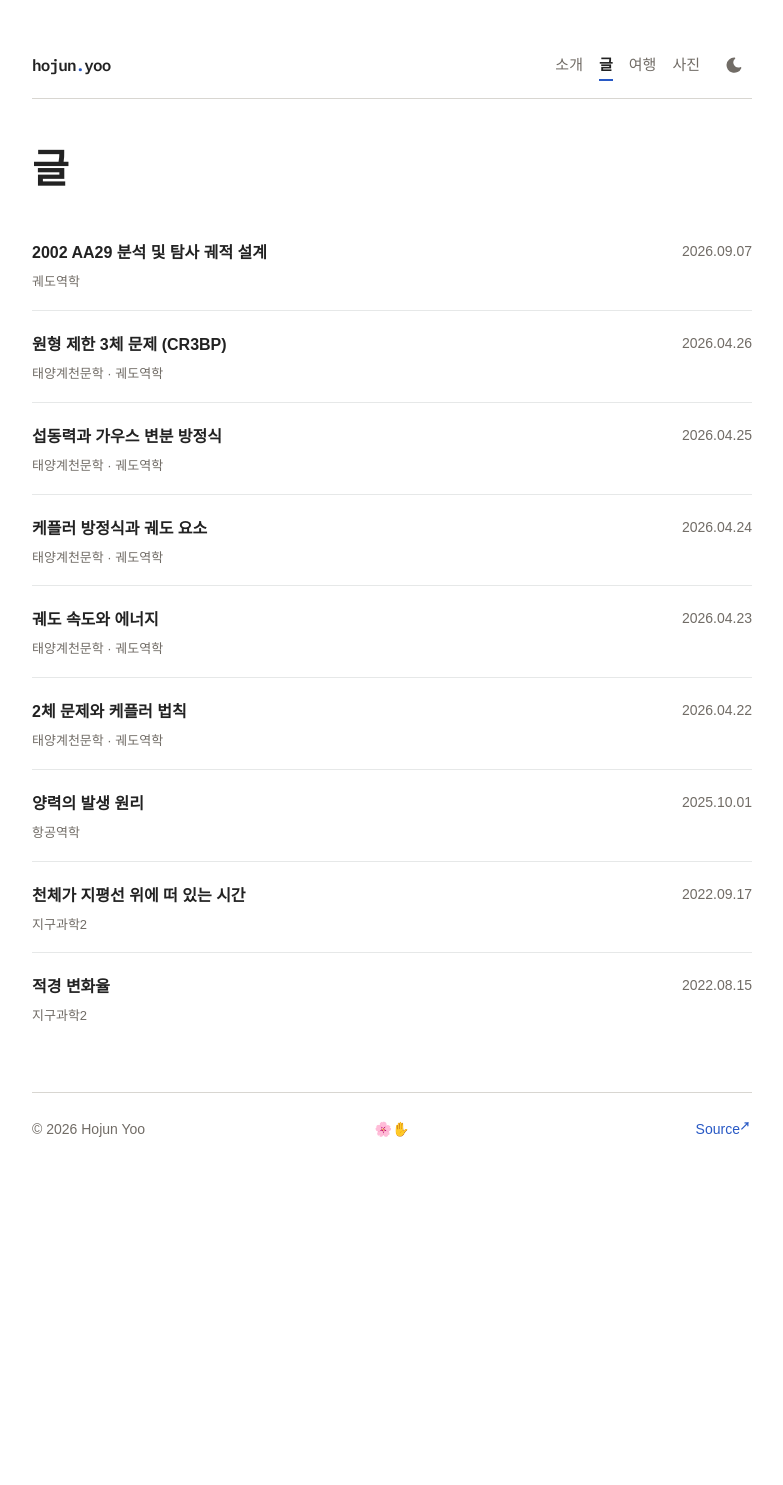
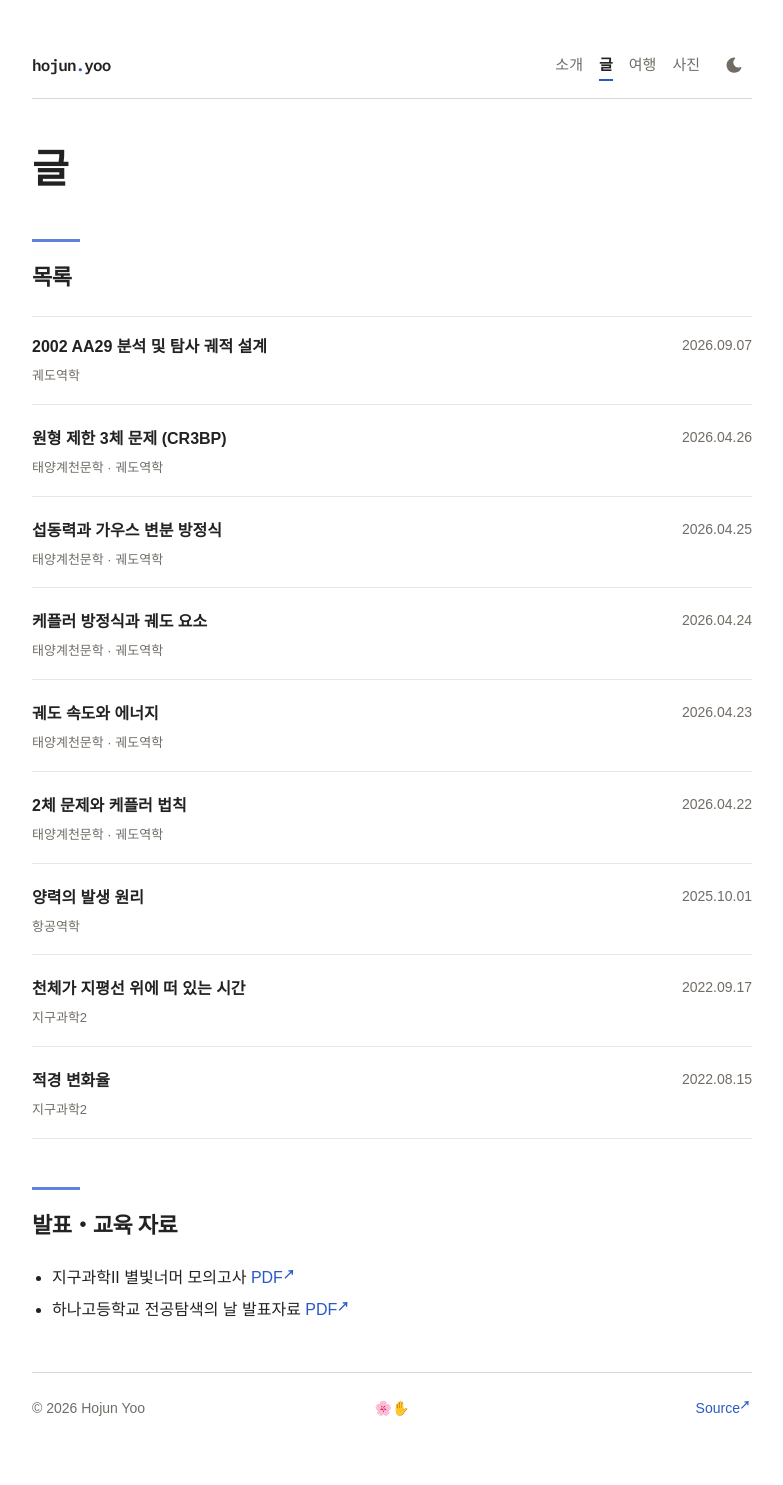
Before and after one commit to shami-momo/shami-momo.github.io, a Jekyll site: the page built from posts.md, in a window 1280 px wide. Shown: the whole page, without its empty margins (248-1031 px from the left). Built offline with Jekyll 4.4.1, drawn with Linux system fonts in a browser that asks for light colours; some web fonts are replaced; before the commit the page ends 1205 px from its top, so only the background shows below that.

Commit message:
minor changes

```diff
--- a/assets/css/common.css
+++ b/assets/css/common.css
@@ -434,9 +434,8 @@ a:is([href^="http://"], [href^="https://"]):not(.travel-card):hover::after,
   border-bottom: 1px solid var(--line-soft);
 }
 
-.post-list li:last-child {
-  border-bottom: none;
-  padding-bottom: 0;
+.post-list li:first-child {
+  border-top: 1px solid var(--line-soft);
 }
 
 .post-list a {
--- a/posts.md
+++ b/posts.md
@@ -3,6 +3,8 @@ layout: page
 title: "글"
 permalink: /posts/
 ---
+
+## 목록
 
 <ol class="post-list large">
 {% for post in site.posts %}
@@ -19,3 +21,7 @@ permalink: /posts/
   </li>
 {% endfor %}
 </ol>
+
+## 발표・교육 자료
+- 지구과학II 별빛너머 모의고사 <a href="https://drive.google.com/file/d/1miJYRRXLxX9d23r0SudA1yvqeBO3qeKQ/view?usp=sharing">PDF</a>
+- 하나고등학교 전공탐색의 날 발표자료 <a href="https://drive.google.com/file/d/1YxI8Qz3pJPKpNJxKAVjpwzv356rnGgwl/view?usp=sharing">PDF</a>
```
Also changed, not shown: introduction.md (+1 -1 lines).
